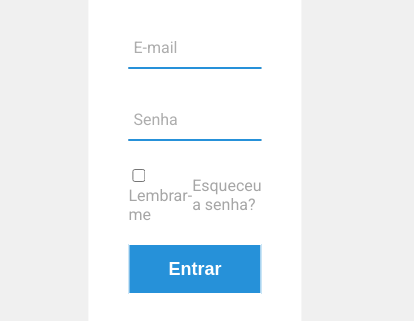
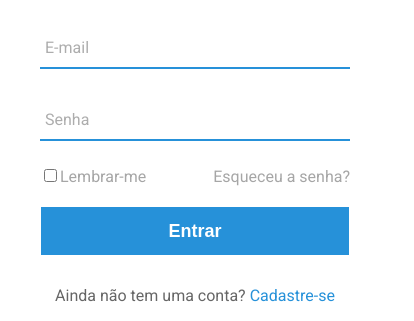
Before and after one commit to GiigADS2023/NotaWEB01_Mouts, a plain HTML site: page index.html in a window 390 px wide. Shown: the part 250-571 px from the top of the page, 414 px wide, since content can reach past the window. Drawn offline with Linux system fonts and the light colour scheme.

Commit message:
Responsividade

```diff
--- a/assets/style/style.css
+++ b/assets/style/style.css
@@ -166,3 +166,22 @@ input[type="submit"]:hover {
     width: 30;
     height: 30px;
 }
+
+@media screen and (max-width: 1020px) {
+    .login-content {
+        width: 70%;
+    }
+}
+
+@media screen and (max-width: 500px) {
+    .login-content {
+        width: 90%;
+    }
+}
+
+@media screen and (max-width: 400px) {
+    .login-content {
+        width: 100%;
+        padding: 1.5rem;
+    }
+}
```
